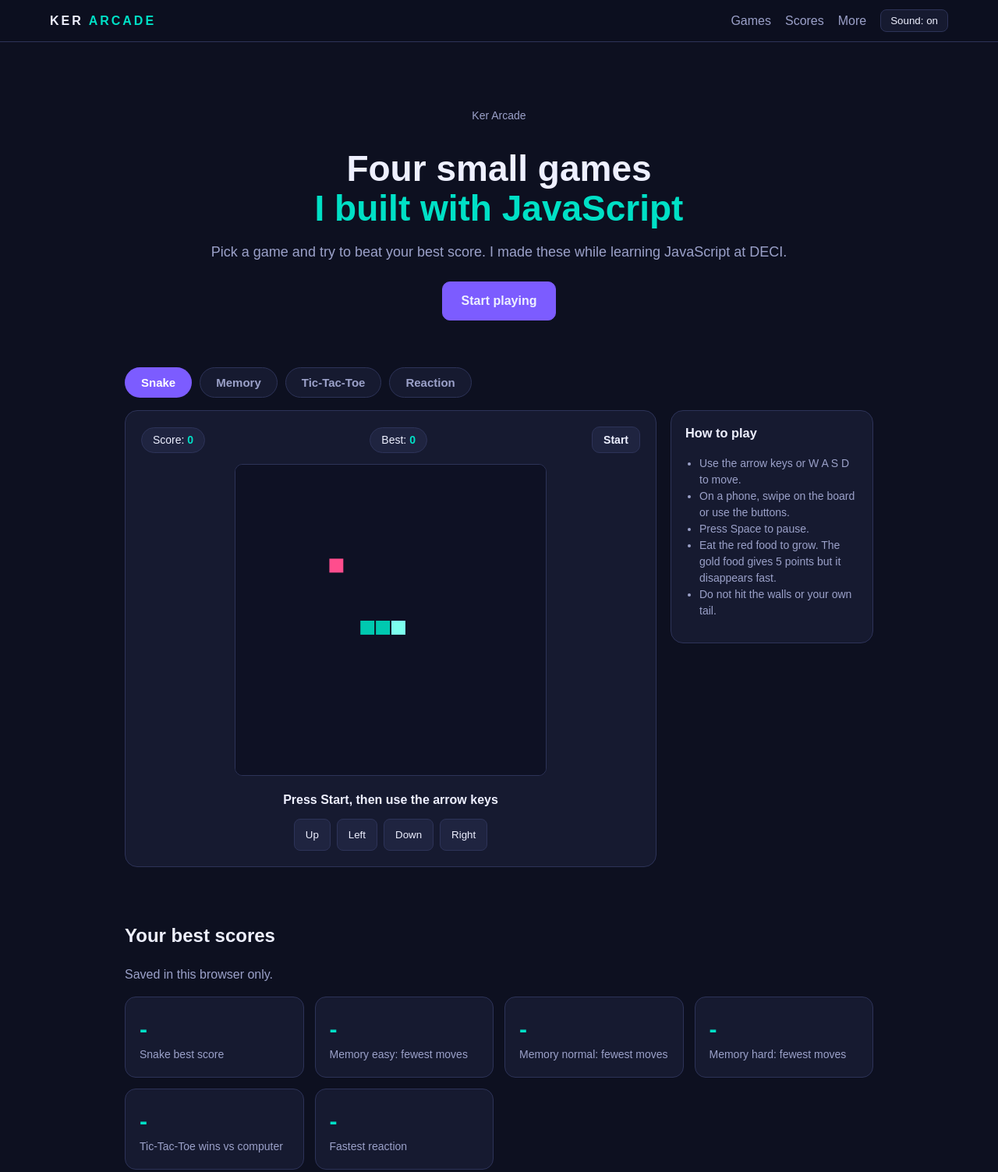
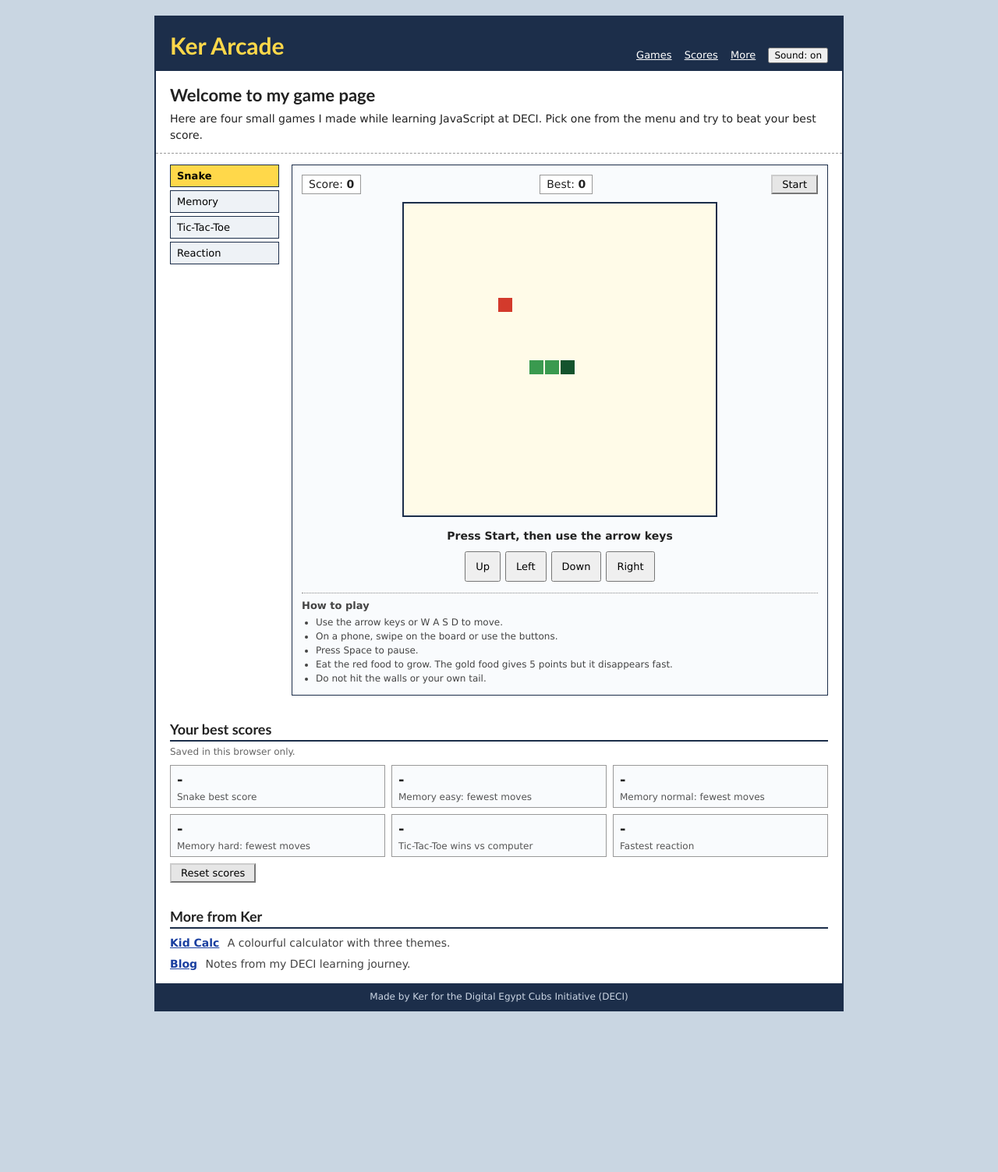
Before and after one commit to kerolosmichelle/Level3_Project, a plain HTML site: page index.html in a window 1280 px wide. Shown: the top 1503 px of the page at 78% size. After the commit the page ends 1317 px from the top, so only its background shows below. Drawn offline with Linux system fonts and the light colour scheme.

Commit message:
Simpler page design

```diff
--- a/arcade.css
+++ b/arcade.css
@@ -1,197 +1,190 @@
-/* Ker Arcade styles */
-:root {
-  --bg: #0d1020;
-  --card: #161a30;
-  --card2: #1f2440;
-  --border: #2d3358;
-  --text: #eef0ff;
-  --gray: #9ba1c9;
-  --purple: #7c5cff;
-  --green: #00e0c6;
-  --pink: #ff4d8d;
-  --gold: #ffc857;
-}
-
-* {
-  box-sizing: border-box;
-}
+/* Ker's Arcade - styles
+   Simple old-school homepage look. */
 
 body {
   margin: 0;
-  background: var(--bg);
-  color: var(--text);
-  font-family: Arial, Helvetica, sans-serif;
+  padding: 20px 10px;
+  background: #c9d6e2;
+  color: #222;
+  font-family: Verdana, Geneva, sans-serif;
+  font-size: 14px;
   line-height: 1.5;
 }
 
 a {
-  color: inherit;
-  text-decoration: none;
+  color: #1a3fa0;
+}
+
+a:visited {
+  color: #5a2a8a;
 }
 
 .hidden {
   display: none !important;
 }
 
-/* ---------- Top bar ---------- */
+/* the white page in the middle */
+.page {
+  max-width: 880px;
+  margin: 0 auto;
+  background: #fff;
+  border: 2px solid #1c2e4a;
+}
+
+/* ---------- Top banner ---------- */
 .topbar {
-  position: sticky;
-  top: 0;
-  z-index: 10;
+  background: #1c2e4a;
+  color: #fff;
+  padding: 14px 18px 10px;
   display: flex;
   justify-content: space-between;
-  align-items: center;
-  padding: 12px 5%;
-  background: #0d1020ee;
-  border-bottom: 1px solid var(--border);
+  align-items: flex-end;
+  flex-wrap: wrap;
+  gap: 8px;
 }
 
 .brand {
+  font-family: "Trebuchet MS", Verdana, sans-serif;
+  font-size: 30px;
   font-weight: bold;
-  letter-spacing: 3px;
+  color: #ffd84a;
+  text-decoration: none;
 }
 
-.brand span {
-  color: var(--green);
+.brand:visited {
+  color: #ffd84a;
 }
 
 .topbar nav {
-  display: flex;
-  align-items: center;
-  gap: 18px;
-  color: var(--gray);
+  font-size: 13px;
 }
 
-.topbar nav a:hover {
-  color: white;
+.topbar nav a {
+  color: #fff;
+  margin-right: 12px;
 }
 
 #sound-btn {
-  background: var(--card);
-  color: var(--text);
-  border: 1px solid var(--border);
-  border-radius: 8px;
-  padding: 6px 12px;
+  font-size: 12px;
+  padding: 1px 6px;
   cursor: pointer;
 }
 
-/* ---------- Hero ---------- */
+/* ---------- Welcome text ---------- */
 .hero {
-  text-align: center;
-  padding: 70px 20px 40px;
+  padding: 14px 18px 4px;
+  border-bottom: 1px dashed #999;
+}
+
+.hero h1 {
+  font-family: "Trebuchet MS", Verdana, sans-serif;
+  font-size: 22px;
+  margin: 0 0 4px;
+}
+
+.gradient {
+  font-weight: normal;
+  font-style: italic;
 }
 
 .tag {
-  display: inline-block;
-  color: var(--gray);
-  font-size: 14px;
-}
-
-.hero h1 {
-  font-size: 46px;
-  line-height: 1.1;
-  margin: 18px 0;
-}
-
-.gradient {
-  color: var(--green);
+  display: none;
 }
 
 .intro {
-  color: var(--gray);
-  font-size: 18px;
-  margin-bottom: 24px;
+  margin: 0 0 8px;
+}
+
+.main-btn {
+  display: none;
+}
+
+/* ---------- Buttons ---------- */
+button,
+select {
+  font-family: Verdana, Geneva, sans-serif;
+  font-size: 13px;
 }
 
 .btn {
-  display: inline-block;
-  background: var(--card2);
-  color: var(--text);
-  border: 1px solid var(--border);
-  border-radius: 10px;
-  padding: 12px 24px;
-  font-size: 16px;
-  font-weight: bold;
+  background: #e6e6e6;
+  border: 2px outset #ccc;
+  padding: 3px 12px;
+  color: #000;
   cursor: pointer;
 }
 
-.btn:hover {
-  border-color: var(--green);
-}
-
-.main-btn {
-  background: var(--purple);
-  border-color: var(--purple);
+.btn:active {
+  border-style: inset;
 }
 
 .small {
-  padding: 8px 14px;
-  font-size: 14px;
+  font-size: 13px;
 }
 
-/* ---------- Games ---------- */
+/* ---------- Games: menu on the left, game on the right ---------- */
 .games {
-  max-width: 1000px;
-  margin: 0 auto;
-  padding: 20px;
+  display: flex;
+  align-items: flex-start;
+  gap: 0;
+  padding: 14px 18px;
 }
 
 .tabs {
+  width: 140px;
+  flex-shrink: 0;
+  margin-right: 16px;
   display: flex;
-  flex-wrap: wrap;
-  gap: 10px;
-  margin-bottom: 16px;
+  flex-direction: column;
+  gap: 4px;
 }
 
 .tab {
-  background: var(--card);
-  color: var(--gray);
-  border: 1px solid var(--border);
-  border-radius: 20px;
-  padding: 10px 20px;
-  font-size: 15px;
-  font-weight: bold;
+  text-align: left;
+  background: #eef2f6;
+  border: 1px solid #1c2e4a;
+  padding: 6px 8px;
+  font-size: 13px;
   cursor: pointer;
 }
 
+.tab:hover {
+  background: #fff3b8;
+}
+
 .tab.active {
-  background: var(--purple);
-  color: white;
-  border-color: transparent;
+  background: #ffd84a;
+  font-weight: bold;
 }
 
 .game-box {
-  display: flex;
-  gap: 18px;
-  align-items: flex-start;
+  flex: 1;
+  min-width: 0;
+  border: 1px solid #1c2e4a;
+  padding: 12px;
+  background: #f9fbfd;
 }
 
 .board-area {
-  flex: 1;
-  min-width: 0;
-  background: var(--card);
-  border: 1px solid var(--border);
-  border-radius: 16px;
-  padding: 20px;
   text-align: center;
 }
 
 .help {
-  width: 260px;
-  background: var(--card);
-  border: 1px solid var(--border);
-  border-radius: 16px;
-  padding: 16px 18px;
-  color: var(--gray);
-  font-size: 14px;
+  margin-top: 14px;
+  font-size: 12px;
+  color: #444;
+  text-align: left;
+  border-top: 1px dotted #888;
+  padding-top: 6px;
 }
 
 .help h3 {
-  color: var(--text);
-  margin-top: 0;
+  font-size: 13px;
+  margin: 0 0 2px;
 }
 
 .help ul {
+  margin: 0;
   padding-left: 18px;
 }
 
@@ -200,256 +193,251 @@ a {
   justify-content: space-between;
   align-items: center;
   flex-wrap: wrap;
-  gap: 8px;
-  margin-bottom: 14px;
+  gap: 6px;
+  margin-bottom: 10px;
 }
 
 .pill {
-  background: var(--card2);
-  border: 1px solid var(--border);
-  border-radius: 20px;
-  padding: 5px 14px;
-  font-size: 14px;
-}
-
-.pill b {
-  color: var(--green);
-}
-
-select {
-  background: var(--card2);
-  color: var(--text);
-  border: 1px solid var(--border);
-  border-radius: 8px;
-  padding: 7px 10px;
-  font-size: 14px;
+  background: #fff;
+  border: 1px solid #999;
+  padding: 1px 8px;
 }
 
 .message {
-  min-height: 24px;
+  min-height: 22px;
   font-weight: bold;
-  margin: 12px 0;
+  margin: 8px 0;
 }
 
 .message.good {
-  color: var(--green);
+  color: #1b7a2b;
 }
 
 .message.bad {
-  color: var(--pink);
+  color: #b3261e;
 }
 
 /* Snake */
 #snake-canvas {
   width: 100%;
   max-width: 400px;
-  background: #0e1124;
-  border: 1px solid var(--border);
-  border-radius: 10px;
+  background: #fffbe8;
+  border: 2px solid #1c2e4a;
   touch-action: none;
 }
 
 .touch-pad {
   display: none;
   justify-content: center;
-  gap: 8px;
+  gap: 6px;
 }
 
 .touch-pad button {
-  background: var(--card2);
-  color: var(--text);
-  border: 1px solid var(--border);
-  border-radius: 8px;
-  padding: 12px 14px;
+  padding: 10px 12px;
 }
 
 /* Memory */
 #memory-grid {
   display: grid;
-  gap: 10px;
-  max-width: 460px;
+  gap: 6px;
+  max-width: 440px;
   margin: 0 auto;
 }
 
 .memory-card {
   aspect-ratio: 1;
-  border: 1px solid var(--border);
-  border-radius: 12px;
-  background: var(--purple);
-  color: white;
-  font-size: 30px;
+  border: 2px outset #ccc;
+  background: #3b66b8;
+  color: #fff;
+  font-size: 26px;
   cursor: pointer;
 }
 
 .memory-card.open {
-  background: var(--card2);
+  background: #fff;
+  border: 2px solid #1c2e4a;
 }
 
 .memory-card.matched {
-  background: #00e0c633;
-  border-color: var(--green);
+  background: #c4e8c4;
+  border: 2px solid #3a8a3a;
 }
 
 .memory-card.wrong {
-  background: #ff4d8d44;
-  border-color: var(--pink);
+  background: #f4c2c2;
+  border: 2px solid #b33;
 }
 
 /* Tic-Tac-Toe */
 #xo-board {
   display: grid;
   grid-template-columns: repeat(3, 1fr);
-  gap: 10px;
-  max-width: 340px;
+  gap: 5px;
+  max-width: 300px;
   margin: 0 auto;
 }
 
 .xo-cell {
   aspect-ratio: 1;
-  background: var(--card2);
-  border: 1px solid var(--border);
-  border-radius: 12px;
-  font-size: 48px;
+  background: #fff;
+  border: 2px solid #1c2e4a;
+  font-family: Verdana, Geneva, sans-serif;
+  font-size: 44px;
   font-weight: bold;
-  color: var(--text);
   cursor: pointer;
 }
 
 .xo-cell.x {
-  color: var(--green);
+  color: #1a3fa0;
 }
 
 .xo-cell.o {
-  color: var(--pink);
+  color: #c0392b;
 }
 
 .xo-cell.win {
-  background: #ffc85733;
-  border-color: var(--gold);
+  background: #ffe680;
 }
 
 /* Reaction */
 #reaction-box {
-  max-width: 500px;
-  height: 260px;
+  max-width: 460px;
+  height: 220px;
   margin: 0 auto;
   display: flex;
   align-items: center;
   justify-content: center;
-  border-radius: 14px;
-  font-size: 28px;
+  border: 2px solid #1c2e4a;
+  font-size: 20px;
   font-weight: bold;
   padding: 10px;
   cursor: pointer;
   user-select: none;
-  background: var(--card2);
+  background: #e6e6e6;
 }
 
 #reaction-box.waiting {
-  background: #7a2442;
+  background: #d9534f;
+  color: #fff;
 }
 
 #reaction-box.go {
-  background: #0f9460;
+  background: #4cae4c;
+  color: #fff;
 }
 
 #reaction-box.early {
-  background: #8a6410;
+  background: #f0c040;
 }
 
 #reaction-times {
-  margin-top: 12px;
+  margin-top: 8px;
   display: flex;
-  gap: 8px;
+  gap: 6px;
   justify-content: center;
   flex-wrap: wrap;
 }
 
 #reaction-times span {
-  background: var(--card2);
-  border: 1px solid var(--border);
-  border-radius: 8px;
-  padding: 4px 10px;
-  font-size: 14px;
+  border: 1px solid #999;
+  background: #fff;
+  padding: 0 8px;
+  font-size: 12px;
 }
 
 /* ---------- Scores and more ---------- */
 .scores,
 .more {
-  max-width: 1000px;
-  margin: 0 auto;
-  padding: 30px 20px;
+  padding: 8px 18px 14px;
+}
+
+h2 {
+  font-family: "Trebuchet MS", Verdana, sans-serif;
+  font-size: 18px;
+  margin: 8px 0 2px;
+  border-bottom: 2px solid #1c2e4a;
 }
 
 .small-text {
-  color: var(--gray);
+  margin: 4px 0;
+  color: #666;
+  font-size: 12px;
 }
 
-.score-list,
-.more-list {
+.score-list {
   display: grid;
-  grid-template-columns: repeat(auto-fit, minmax(200px, 1fr));
-  gap: 14px;
-  margin-bottom: 16px;
+  grid-template-columns: repeat(3, 1fr);
+  gap: 8px;
+  margin: 8px 0;
 }
 
-.score-card,
-.more-card {
-  background: var(--card);
-  border: 1px solid var(--border);
-  border-radius: 14px;
-  padding: 18px;
+.score-card {
+  border: 1px solid #999;
+  padding: 4px 8px;
+  background: #f9fbfd;
 }
 
 .score-card .number {
-  font-size: 30px;
+  font-size: 18px;
   font-weight: bold;
-  color: var(--green);
 }
 
 .score-card .label {
-  color: var(--gray);
-  font-size: 14px;
+  font-size: 12px;
+  color: #555;
 }
 
-.more-card:hover {
-  border-color: var(--purple);
+.more-list {
+  display: flex;
+  flex-direction: column;
+  gap: 6px;
+  margin-top: 8px;
+}
+
+.more-card {
+  display: block;
+  text-decoration: none;
 }
 
 .more-card h3 {
-  margin: 0 0 4px;
+  display: inline;
+  font-size: 14px;
+  text-decoration: underline;
 }
 
 .more-card p {
-  margin: 0;
-  color: var(--gray);
+  display: inline;
+  margin: 0 0 0 6px;
+  color: #444;
 }
 
 footer {
+  background: #1c2e4a;
+  color: #ccd6e4;
   text-align: center;
-  color: var(--gray);
-  padding: 30px 20px;
-  border-top: 1px solid var(--border);
-  margin-top: 30px;
-  font-size: 14px;
+  padding: 8px;
+  font-size: 12px;
+}
+
+footer p {
+  margin: 0;
 }
 
 /* ---------- Phones ---------- */
-@media (max-width: 800px) {
-  .game-box {
+@media (max-width: 700px) {
+  .games {
     flex-direction: column;
   }
 
-  .help {
+  .tabs {
     width: 100%;
+    flex-direction: row;
+    flex-wrap: wrap;
+    margin: 0 0 10px;
   }
 
-  .hero h1 {
-    font-size: 38px;
-  }
-
-  .topbar nav a {
-    display: none;
+  .score-list {
+    grid-template-columns: 1fr 1fr;
   }
 }
 
--- a/index.html
+++ b/index.html
@@ -7,10 +7,11 @@
   <link rel="stylesheet" href="./arcade.css">
 </head>
 <body>
+<div class="page">
 
   <!-- Top bar -->
   <header class="topbar">
-    <a class="brand" href="#top">KER <span>ARCADE</span></a>
+    <a class="brand" href="#top">Ker Arcade</a>
     <nav>
       <a href="#games">Games</a>
       <a href="#scores">Scores</a>
@@ -21,10 +22,9 @@
 
   <!-- Hero -->
   <section class="hero" id="top">
-    <p class="tag">Ker Arcade</p>
-    <h1>Four small games<br><span class="gradient">I built with JavaScript</span></h1>
-    <p class="intro">Pick a game and try to beat your best score. I made these while learning JavaScript at DECI.</p>
-    <a class="btn main-btn" href="#games">Start playing</a>
+    <h1>Welcome to my game page</h1>
+    <p class="intro">Here are four small games I made while learning JavaScript at DECI. Pick one from the menu and try to beat your best score.</p>
+
   </section>
 
   <!-- Games -->
@@ -165,8 +165,10 @@
   </section>
 
   <footer>
-    <p>Made by Ker for the Digital Egypt Cubs Initiative (DECI).</p>
+    <p>Made by Ker for the Digital Egypt Cubs Initiative (DECI)</p>
   </footer>
+
+</div>
 
   <script src="./main.js"></script>
   <script src="./snake.js"></script>
--- a/snake.js
+++ b/snake.js
@@ -138,20 +138,20 @@ function drawSquare(x, y, color) {
 
 function drawSnake() {
   // background
-  ctx.fillStyle = '#0e1124';
+  ctx.fillStyle = '#fffbe8';
   ctx.fillRect(0, 0, canvas.width, canvas.height);
 
   // food
-  drawSquare(food.x, food.y, '#ff4d8d');
-  if (goldFood !== null) drawSquare(goldFood.x, goldFood.y, '#ffc857');
+  drawSquare(food.x, food.y, '#d33a2c');
+  if (goldFood !== null) drawSquare(goldFood.x, goldFood.y, '#f2b632');
 
   // snake: the head is a lighter colour
   for (var i = 0; i < snake.length; i++) {
-    drawSquare(snake[i].x, snake[i].y, i === 0 ? '#7cffee' : '#00c9b0');
+    drawSquare(snake[i].x, snake[i].y, i === 0 ? '#14532d' : '#3a9a4f');
   }
 
   if (snakePaused) {
-    ctx.fillStyle = 'rgba(0, 0, 0, 0.6)';
+    ctx.fillStyle = 'rgba(29, 27, 24, 0.7)';
     ctx.fillRect(0, 0, canvas.width, canvas.height);
     ctx.fillStyle = 'white';
     ctx.font = 'bold 30px Arial';
```
